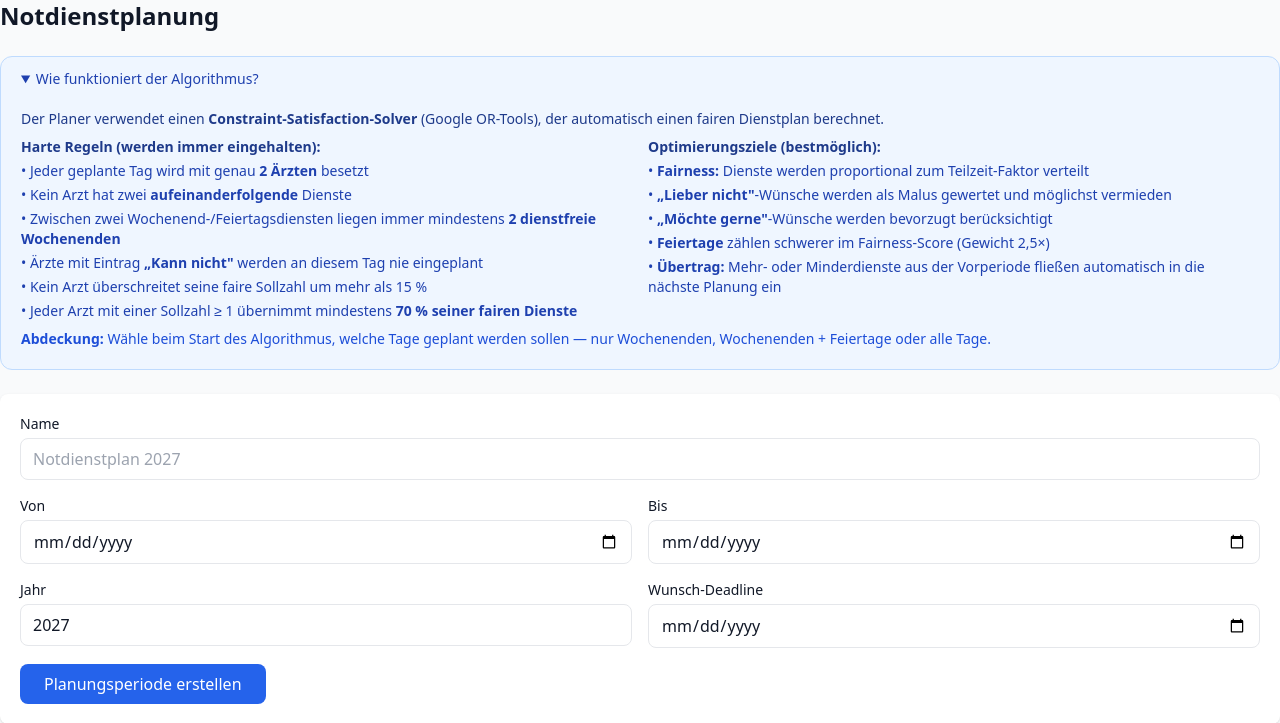
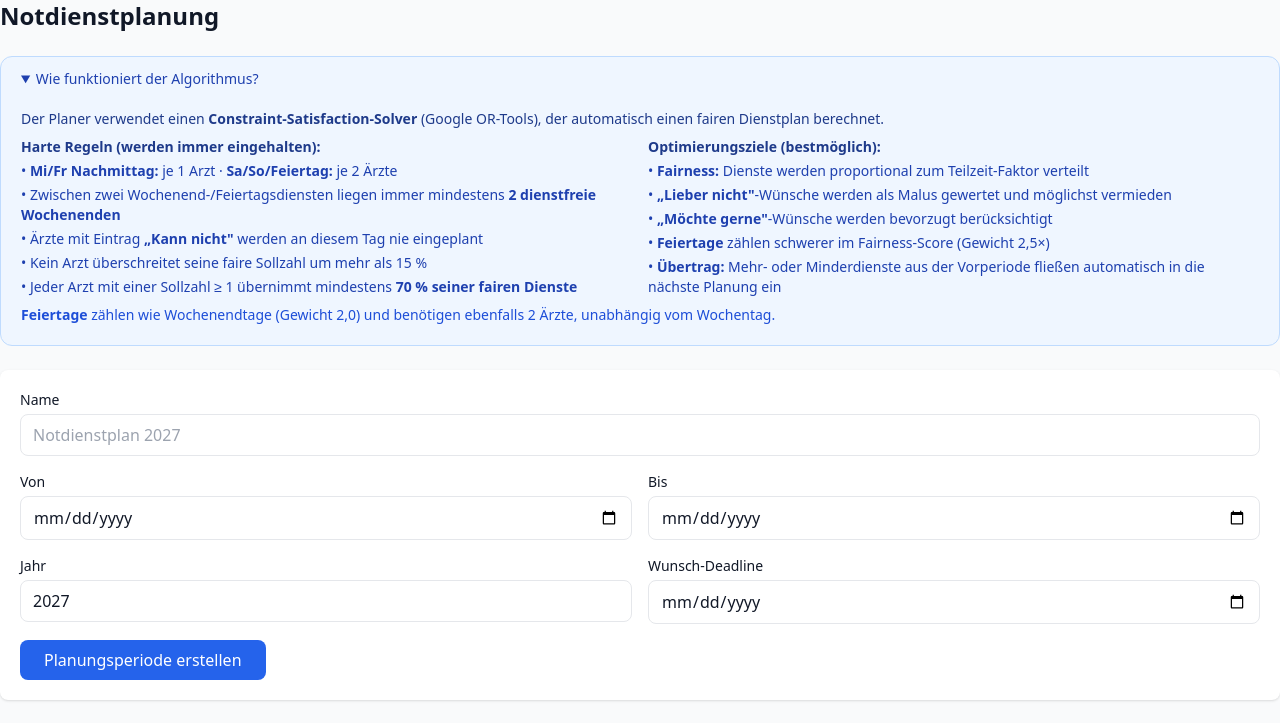
Before and after one commit to mengermalte-source/notdienstplaner, a FastAPI app: template app/templates/admin/planning.html in a window 1280 px wide, after a click on "Wie funktioniert der Algorithmus?". Shown: the top 723 px of the page. Run offline with FastAPI, Linux system fonts and the light colour scheme; the template is opened without the code that fills it, so the values that code supplies are empty; parts of the project's set-up code (start-up, migrations or seed data) failed here and were passed over; some libraries are stand-ins or nearby versions.

Commit message:
fix: replace coverage dropdown with fixed label (Mi Nachmittag, Fr Nachmittag, Sa/So/FT), update help text

```diff
--- a/app/templates/admin/planning.html
+++ b/app/templates/admin/planning.html
@@ -13,8 +13,7 @@
       <div>
         <p class="font-semibold mb-1">Harte Regeln (werden immer eingehalten):</p>
         <ul class="space-y-1 text-blue-800">
-          <li>• Jeder geplante Tag wird mit genau <strong>{{ doctors_per_day|default(2) }} Ärzten</strong> besetzt</li>
-          <li>• Kein Arzt hat zwei <strong>aufeinanderfolgende</strong> Dienste</li>
+          <li>• <strong>Mi/Fr Nachmittag:</strong> je 1 Arzt · <strong>Sa/So/Feiertag:</strong> je 2 Ärzte</li>
           <li>• Zwischen zwei Wochenend-/Feiertagsdiensten liegen immer mindestens <strong>2 dienstfreie Wochenenden</strong></li>
           <li>• Ärzte mit Eintrag <strong>„Kann nicht"</strong> werden an diesem Tag nie eingeplant</li>
           <li>• Kein Arzt überschreitet seine faire Sollzahl um mehr als 15 %</li>
@@ -32,7 +31,7 @@
         </ul>
       </div>
     </div>
-    <p class="mt-2 text-blue-700"><strong>Abdeckung:</strong> Wähle beim Start des Algorithmus, welche Tage geplant werden sollen — nur Wochenenden, Wochenenden + Feiertage oder alle Tage.</p>
+    <p class="mt-2 text-blue-700"><strong>Feiertage</strong> zählen wie Wochenendtage (Gewicht 2,0) und benötigen ebenfalls 2 Ärzte, unabhängig vom Wochentag.</p>
   </div>
 </details>
 
@@ -130,12 +129,10 @@
 <div class="flex flex-wrap gap-3 mb-6">
   <form method="post" action="/admin/planning/{{ period.id }}/run" class="flex flex-wrap items-end gap-2">
     <div>
-      <label class="block text-xs font-medium text-gray-500 mb-1">Abdeckung</label>
-      <select name="coverage" class="border rounded-lg px-3 py-2 text-sm bg-white">
-        <option value="weekends">Nur Wochenenden</option>
-        <option value="weekends_holidays">Wochenenden + Feiertage</option>
-        <option value="all">Alle Tage</option>
-      </select>
+      <span class="block text-xs font-medium text-gray-500 mb-1">Abdeckung (fest)</span>
+      <span class="inline-flex items-center gap-1 border rounded-lg px-3 py-2 text-sm bg-gray-50 text-gray-700">
+        Mi&nbsp;Nachmittag · Fr&nbsp;Nachmittag · Sa · So · Feiertage
+      </span>
     </div>
     <button type="submit" class="bg-indigo-600 text-white px-4 py-2 rounded-lg hover:bg-indigo-700 text-sm">
       Algorithmus ausführen
```
